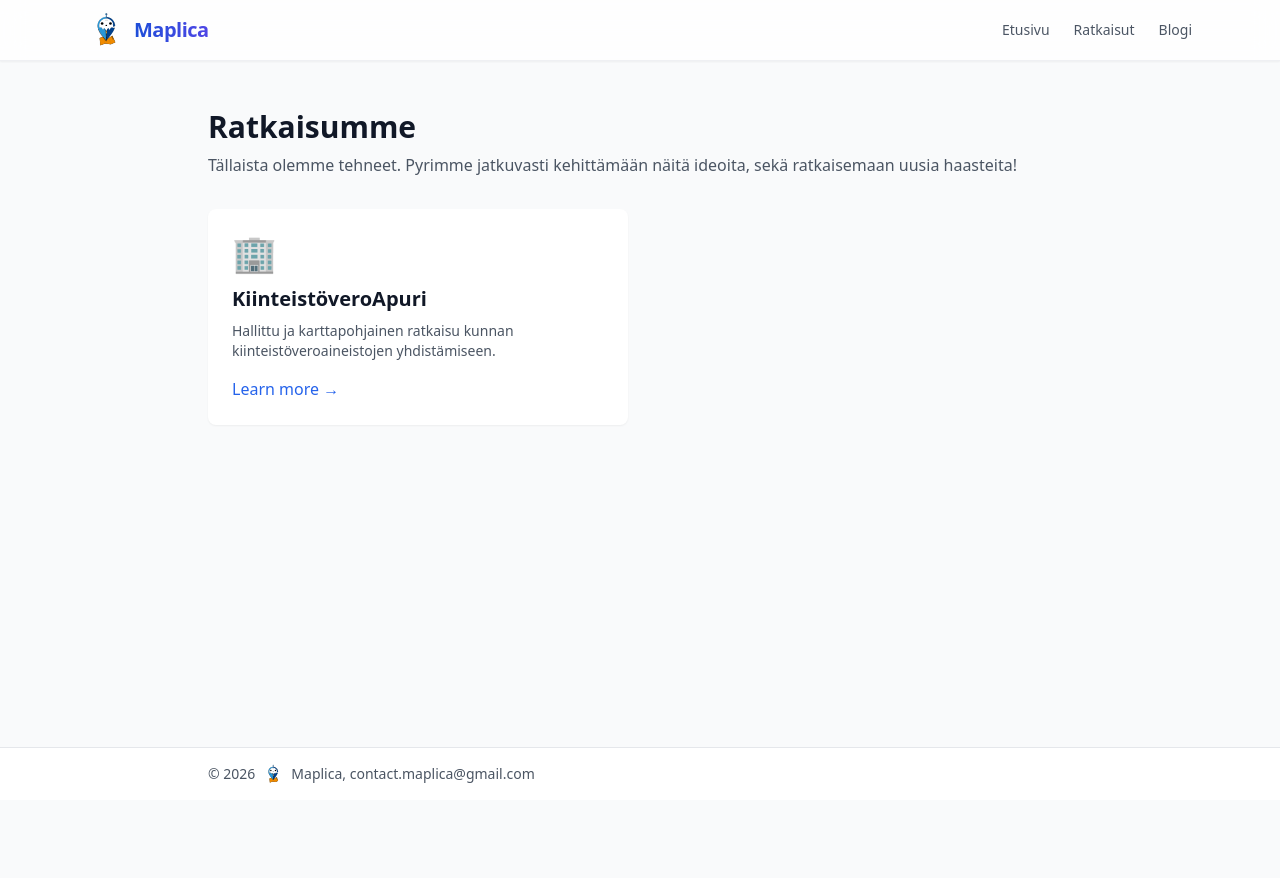
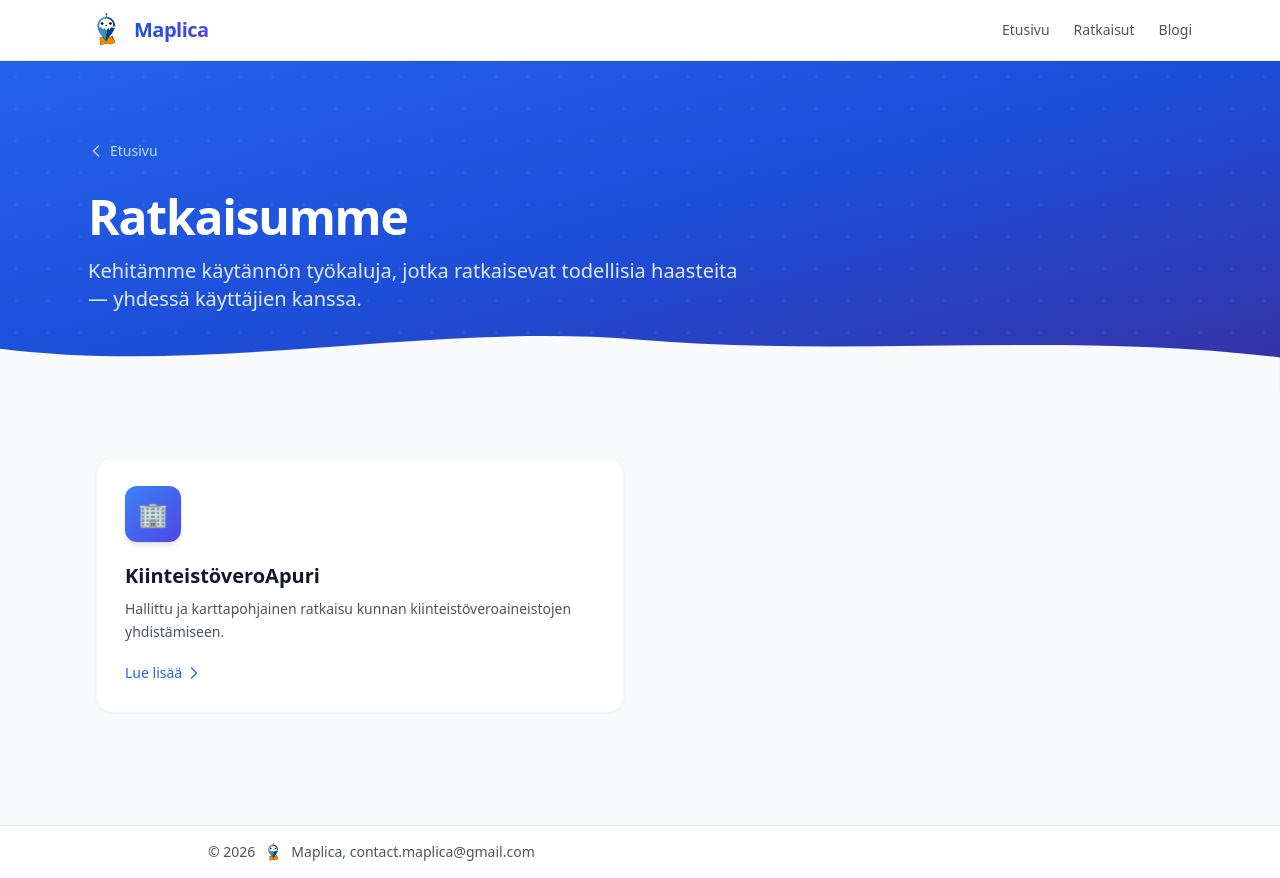
Before and after one commit to Maplica/maplica.github.io, a Next.js app: page /solutions in a window 1280 px wide. Before the commit the page ends 800 px from the top, so only its background shows below. Built offline with nearby package versions, Linux system fonts and the light colour scheme.

Commit message:
Ratkaisumme sivu update

```diff
--- a/pages/solutions/index.tsx
+++ b/pages/solutions/index.tsx
@@ -6,24 +6,70 @@ export async function getStaticProps(){
   return { props: { solutions } }
 }
 
+const iconColors: Record<string, string> = {
+  '🏢': 'from-blue-500 to-indigo-600',
+  '💡': 'from-amber-400 to-orange-500',
+}
+
 export default function SolutionsPage({ solutions }: { solutions: any[] }){
   return (
-    <div className="max-w-4xl mx-auto px-4 py-12">
-      <h1 className="text-3xl font-bold mb-2">Ratkaisumme</h1>
-      <p className="text-gray-600 mb-8">Tällaista olemme tehneet. Pyrimme jatkuvasti kehittämään näitä ideoita, sekä ratkaisemaan uusia haasteita!</p>
+    <>
+      {/* ── Hero ── */}
+      <section className="relative overflow-hidden">
+        <div className="absolute inset-0 bg-gradient-to-br from-blue-600 via-blue-700 to-indigo-800" />
+        <div className="absolute inset-0 opacity-[0.07]" style={{ backgroundImage: 'radial-gradient(circle, white 1.5px, transparent 1.5px)', backgroundSize: '32px 32px' }} />
 
-      <div className="grid grid-cols-1 md:grid-cols-2 gap-6">
-        {solutions.map(solution => (
-          <Link key={solution.slug} href={`/solutions/${solution.slug}`}>
-            <div className="p-6 bg-white rounded-lg shadow-sm hover:shadow-lg transition cursor-pointer">
-              <div className="text-4xl mb-3">{solution.icon || '💡'}</div>
-              <h2 className="text-xl font-semibold mb-2">{solution.title}</h2>
-              <p className="text-gray-600 text-sm mb-4">{solution.description}</p>
-              <span className="text-blue-600 font-medium">Learn more →</span>
-            </div>
+        <div className="relative max-w-6xl mx-auto px-6 py-16 sm:py-20">
+          <Link href="/" className="inline-flex items-center gap-1.5 text-blue-200 hover:text-white text-sm mb-8 transition-colors">
+            <svg className="w-4 h-4" fill="none" viewBox="0 0 24 24" strokeWidth={2} stroke="currentColor"><path strokeLinecap="round" strokeLinejoin="round" d="M15.75 19.5L8.25 12l7.5-7.5" /></svg>
+            Etusivu
           </Link>
-        ))}
-      </div>
-    </div>
+          <h1 className="text-3xl sm:text-4xl lg:text-5xl font-extrabold text-white tracking-tight mb-4">
+            Ratkaisumme
+          </h1>
+          <p className="text-lg sm:text-xl text-blue-100 max-w-2xl leading-relaxed">
+            Kehitämme käytännön työkaluja, jotka ratkaisevat todellisia haasteita — yhdessä käyttäjien kanssa.
+          </p>
+        </div>
+
+        {/* Wave divider */}
+        <div className="absolute bottom-0 left-0 right-0">
+          <svg viewBox="0 0 1440 80" fill="none" xmlns="http://www.w3.org/2000/svg" className="w-full h-auto">
+            <path d="M0 80V30C240 60 480 0 720 20C960 40 1200 10 1440 40V80H0Z" fill="#F9FAFB" />
+          </svg>
+        </div>
+      </section>
+
+      {/* ── Solution cards ── */}
+      <section className="py-16 bg-gray-50">
+        <div className="max-w-6xl mx-auto px-4 sm:px-6 lg:px-8">
+          <div className="grid grid-cols-1 md:grid-cols-2 gap-8">
+            {solutions.map((solution: any) => {
+              const gradient = iconColors[solution.icon || '💡'] || 'from-gray-400 to-gray-500'
+              return (
+                <Link key={solution.slug} href={`/solutions/${solution.slug}`} className="group block">
+                  <div className="relative bg-white rounded-2xl border border-gray-100 p-7 shadow-sm hover:shadow-xl hover:-translate-y-1 transition-all duration-300 overflow-hidden">
+                    {/* Accent bar */}
+                    <div className={`absolute top-0 left-0 right-0 h-1 bg-gradient-to-r ${gradient} opacity-0 group-hover:opacity-100 transition-opacity duration-300`} />
+
+                    {/* Icon with gradient background */}
+                    <div className={`inline-flex items-center justify-center w-14 h-14 rounded-xl bg-gradient-to-br ${gradient} text-2xl mb-5 shadow-md group-hover:scale-110 transition-transform duration-300`}>
+                      {solution.icon || '💡'}
+                    </div>
+
+                    <h2 className="text-xl font-semibold mb-2 group-hover:text-blue-700 transition-colors">{solution.title}</h2>
+                    <p className="text-gray-600 text-sm leading-relaxed mb-4">{solution.description}</p>
+                    <span className="inline-flex items-center gap-1 text-blue-600 text-sm font-medium group-hover:gap-2 transition-all">
+                      Lue lisää
+                      <svg className="w-4 h-4" fill="none" viewBox="0 0 24 24" strokeWidth={2} stroke="currentColor"><path strokeLinecap="round" strokeLinejoin="round" d="M8.25 4.5l7.5 7.5-7.5 7.5" /></svg>
+                    </span>
+                  </div>
+                </Link>
+              )
+            })}
+          </div>
+        </div>
+      </section>
+    </>
   )
 }
```
